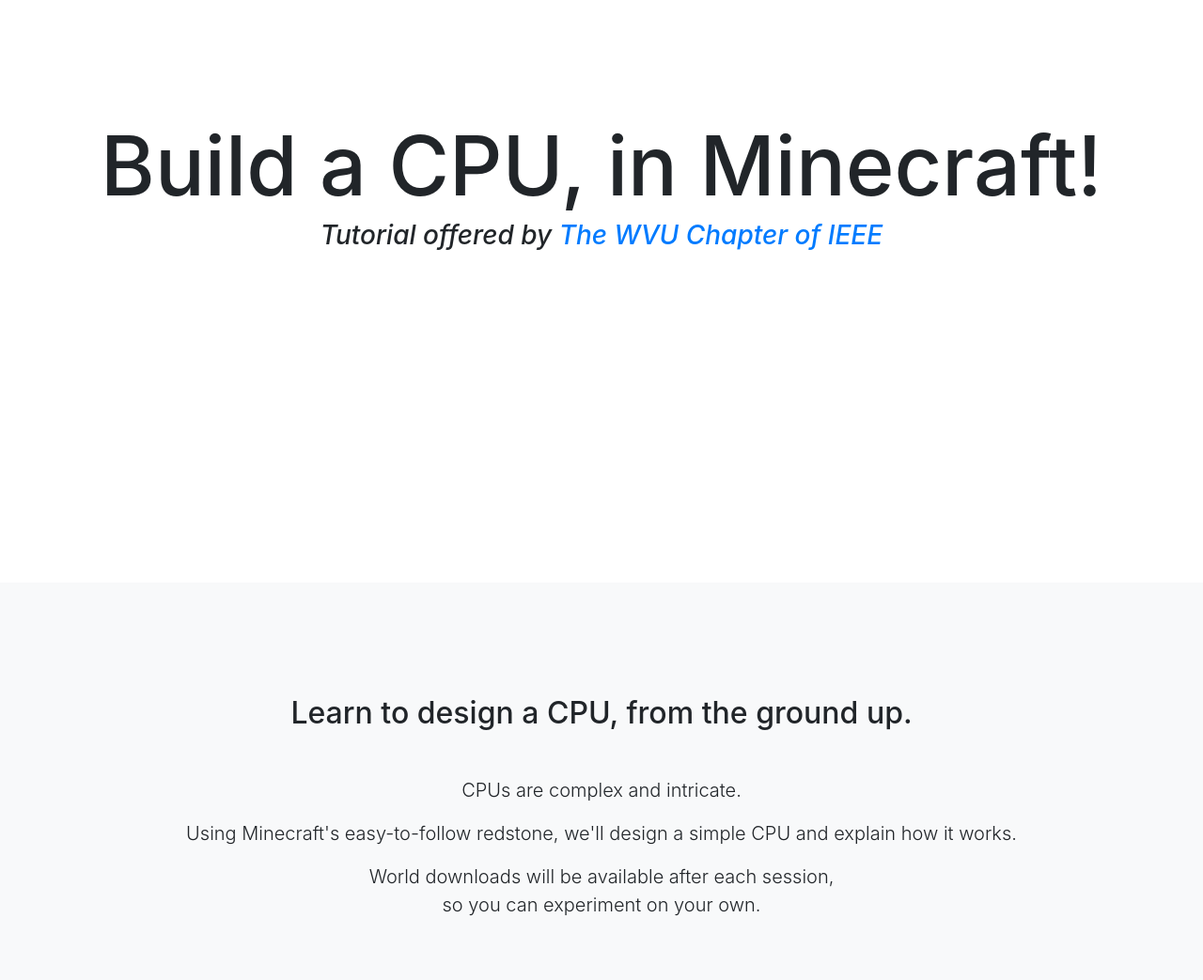
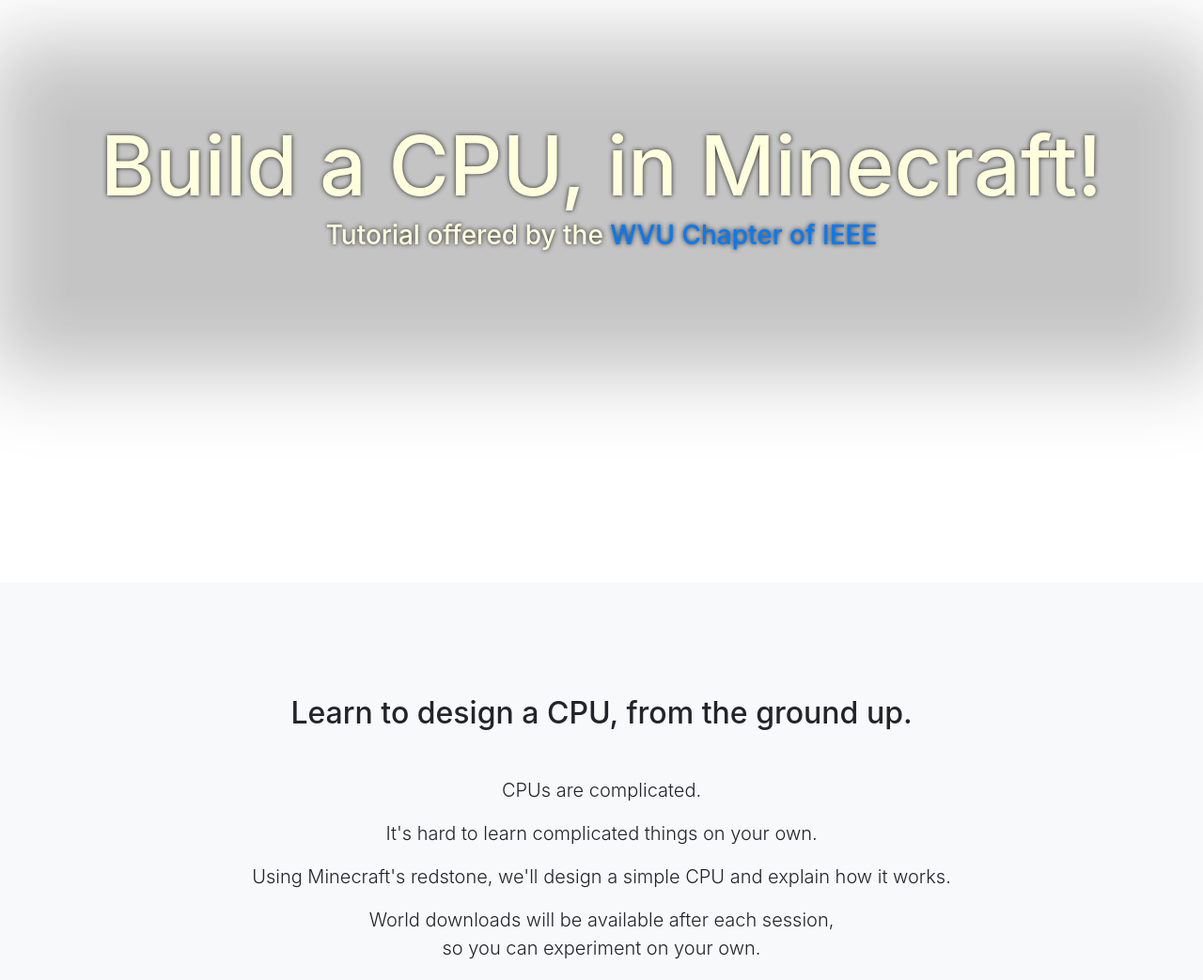
Before and after one commit to IEEE-WVU/IEEE-WVU.github.io, a website with bundled scripts: page index.html in a window 1280 px wide. Shown: the part 180-1223 px from the top of the page at 94% size. Built offline with nearby package versions, Linux system fonts and the light colour scheme; files whose address does not match are found by name.

Commit message:
Tweaked text

```diff
--- a/index.html
+++ b/index.html
@@ -30,10 +30,10 @@
 
   <!-- Header -->
   <header class="masthead d-flex">
-    <div class="container text-center my-auto">
+    <div class="container text-center my-auto text-masthead">
       <h1 class="mb-1">Build a CPU, in Minecraft!</h1>
       <h3 class="mb-5">
-        <em>Tutorial offered by <a href="https://ieee.orgs.wvu.edu/" >The WVU Chapter of IEEE</a></em>
+        <a>Tutorial offered by the <a href="https://ieee.orgs.wvu.edu/">WVU Chapter of IEEE</a></a>
       </h3>
     </div>
     <div class="overlay"></div>
@@ -46,8 +46,9 @@
         <div class="col-lg-10 mx-auto">
           <h2>Learn to design a CPU, from the ground up.</h2>
           <div class="lead mt-5">
-            <p>CPUs are complex and intricate.</p>
-            <p>Using Minecraft's easy-to-follow redstone, we'll design a simple CPU and explain how it works.</p>
+            <p>CPUs are complicated.</p>
+            <p>It's hard to learn complicated things on your own.</p>
+            <p>Using Minecraft's redstone, we'll design a simple CPU and explain how it works.</p>
             <p>
               World downloads will be available after each session,<br>
               so you can experiment on your own.
@@ -59,7 +60,7 @@
   </section>
 
   <!-- Components -->
-  <section class="content-section bg-primary text-white" id="portfolio">
+  <section class="content-section bg-primary" id="components">
     <div class="container">
       <div class="content-section-heading text-center">
         <h2 class="mb-5">CPU Components</h2>
```
